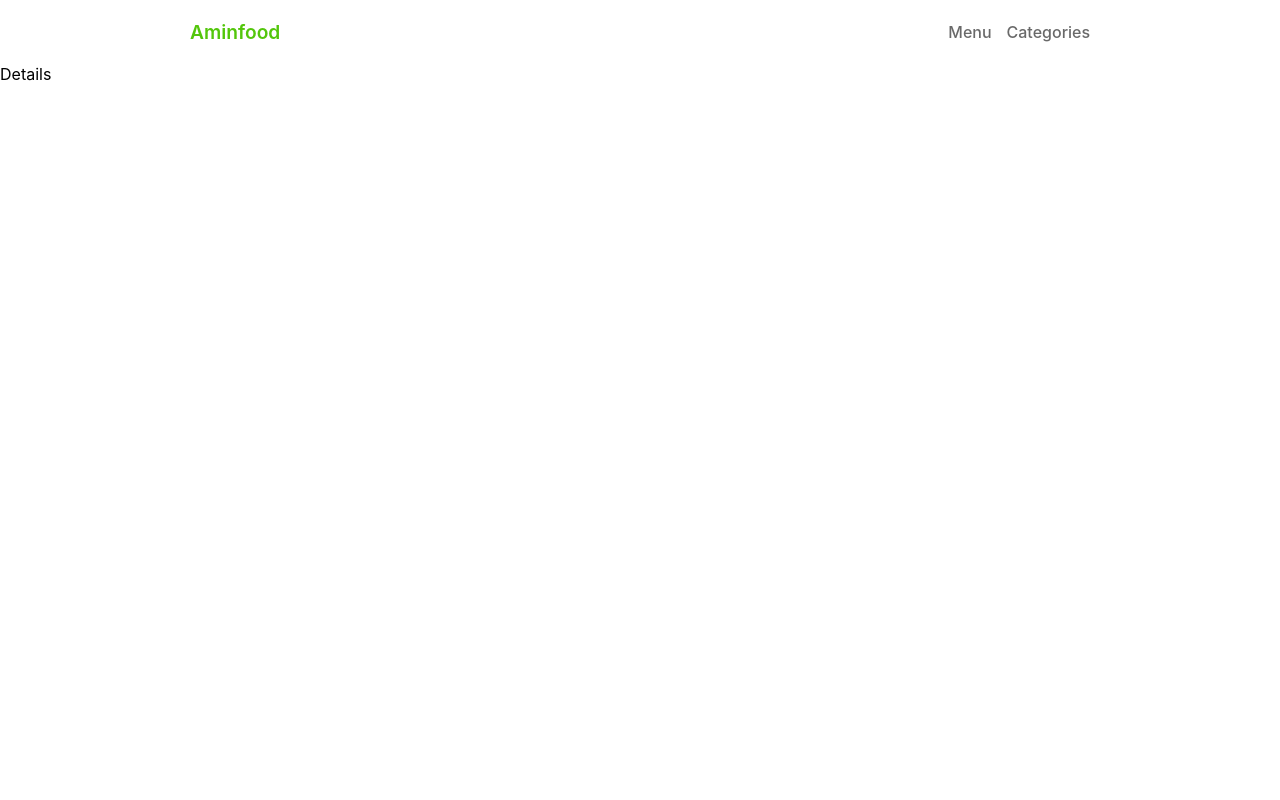
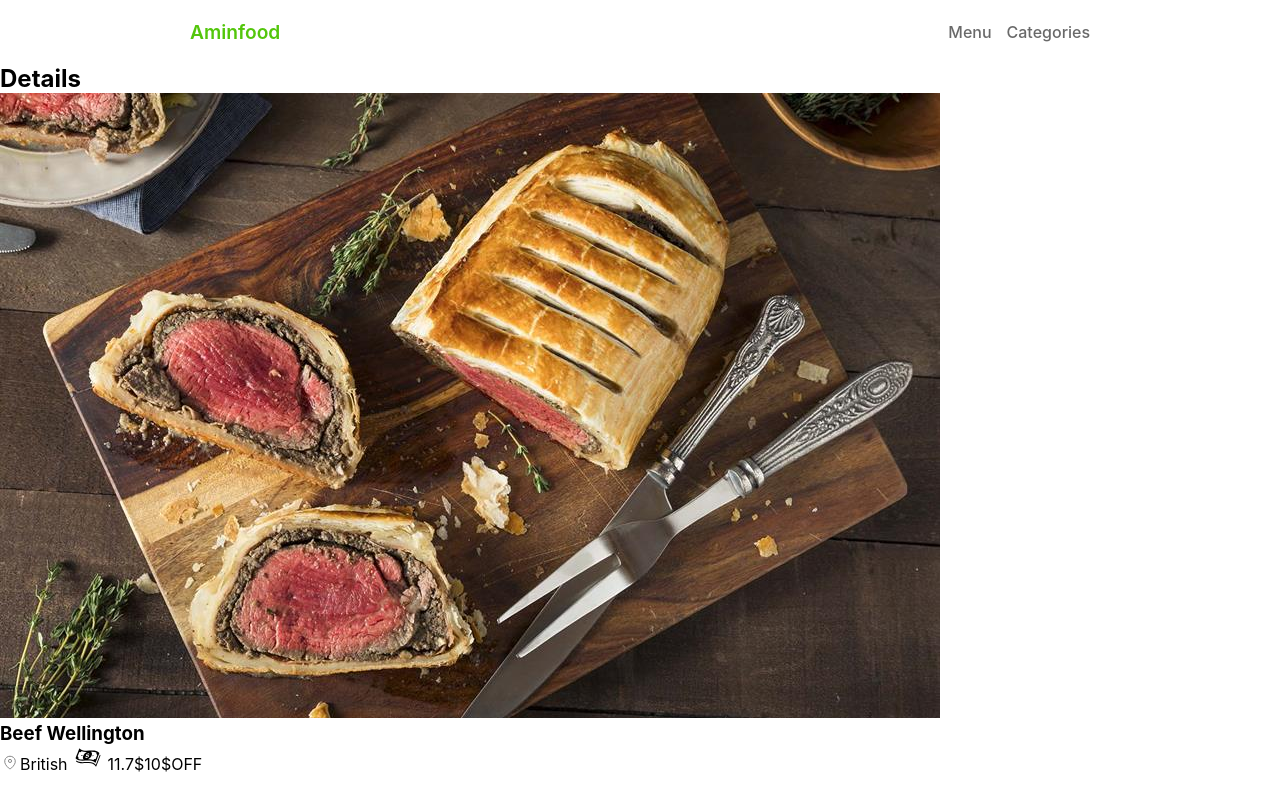
Before and after one commit to amincxo/foodAppWithNext, a Next.js app: page /menu/1 in a window 1280 px wide. Shown: the top 800 px of the page. Built offline with nearby package versions, Linux system fonts and the light colour scheme; data requests are answered from the project's data file.

Commit message:
mid complate details page

```diff
--- /dev/null
+++ b/components/templates/DetailsPage.js
@@ -0,0 +1,34 @@
+import styles from './DetailsPage.module.css'
+import Location from "../icons/Location"
+import Dollar from '../icons/Dollar'
+
+function DetailsPage(props) {
+    const {id , name , price , discount , introduction , details , ingredients , recipe} = props;
+
+  return (
+    <div className={styles.container} >
+        <h2>Details</h2>
+        <div className={styles.subContainer} >
+            <div className={styles.container} >
+                <div className={styles.banner} >
+                    <img src={`/images/${id}.jpeg`} alt={name} />
+                    <div>
+                        <h3>{name}</h3>
+                        <span className={styles.location} >
+                            <Location/>
+                            {details[0].Cuisine}
+                        </span>
+                        <span className={styles.price} >
+                            <Dollar />
+                            {discount ? (price * (100 - discount)/100) : price}$
+                        </span>
+                        {discount ? ( <span className={styles.discount} >{discount}$OFF</span> ): null}
+                    </div>
+                </div>
+            </div>
+        </div>
+    </div>
+  )
+}
+
+export default DetailsPage
--- a/pages/menu/[id].js
+++ b/pages/menu/[id].js
@@ -1,5 +1,6 @@
 import { useRouter } from 'next/router';
-import React from 'react'
+import DetailsPage from '../../components/templates/DetailsPage';
+
 
 function Details({data}) {
     const router = useRouter();
@@ -8,7 +9,7 @@
         return <h2>Loading page ...</h2>
     }
   return (
-    <div>Details</div>
+    <DetailsPage {...data} />
   )
 }
 
```
Also changed, not shown: components/templates/DetailsPage.module.css (added).
